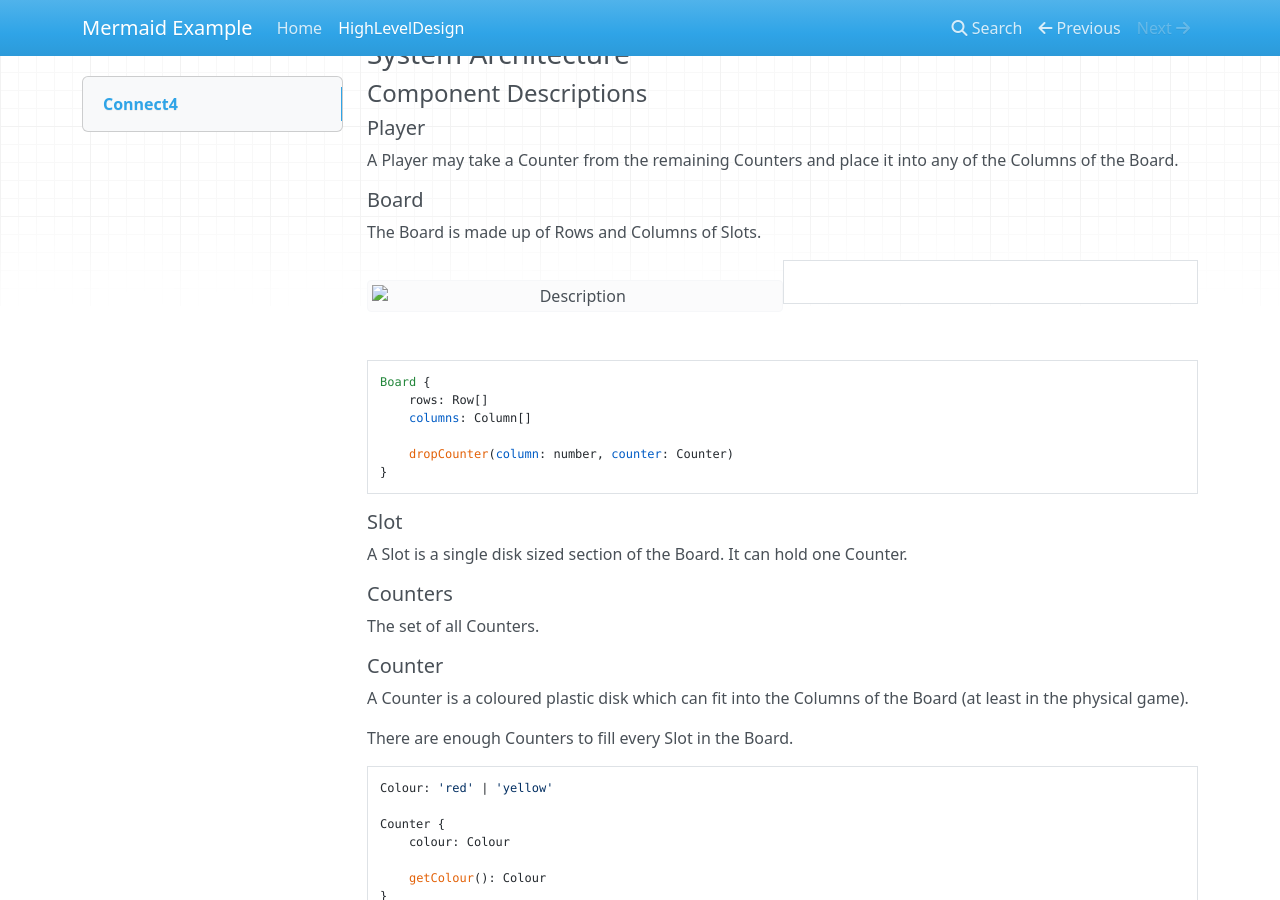
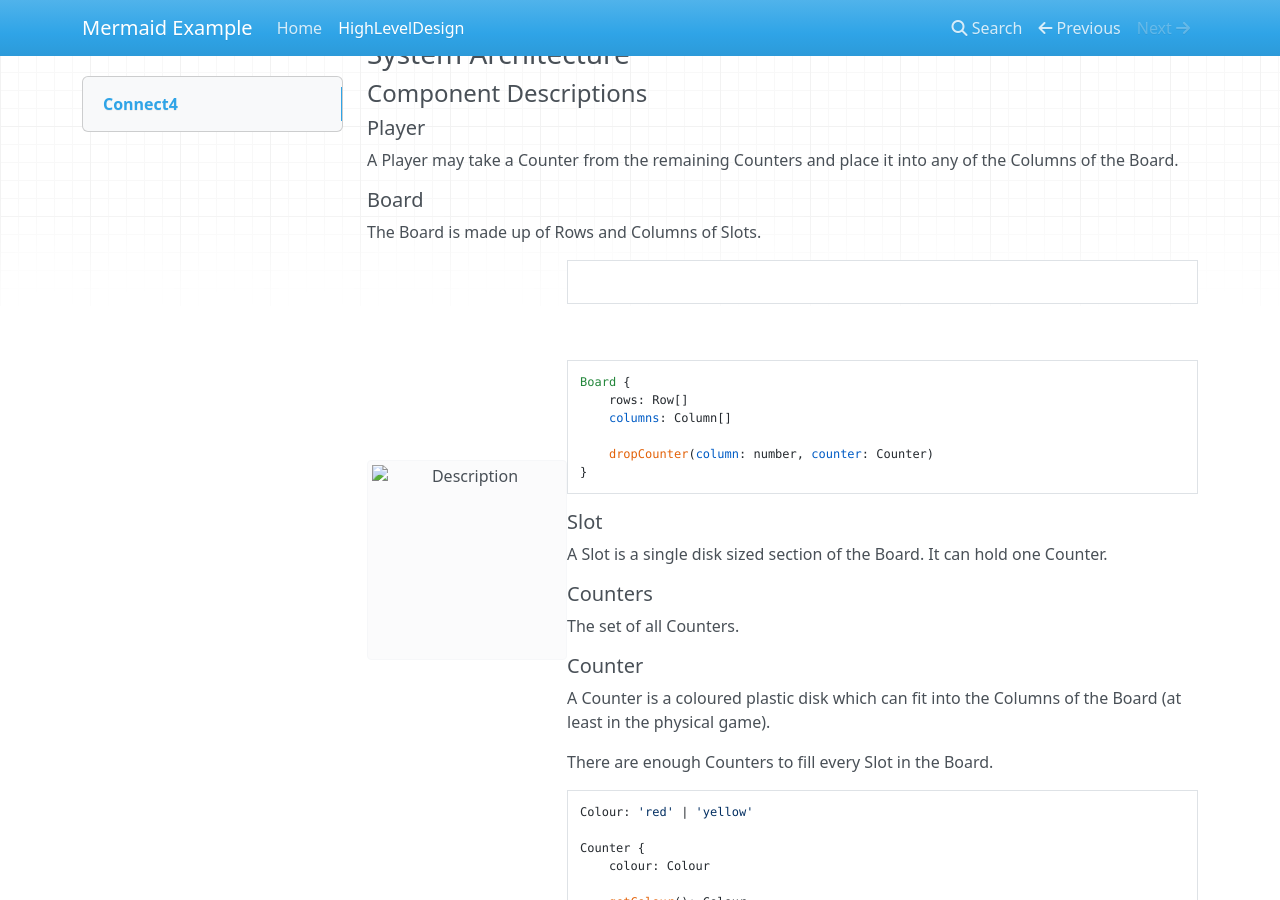
Before and after one commit to jamesw201/Connect4, an MkDocs documentation site: the page built from docs/HighLevelDesign.md, in a window 1280 px wide and 900 px high, scrolled down 1384 px. Built offline with MkDocs 1.6.1, drawn with Linux system fonts in a browser that asks for light colours; nearby versions of some CDN libraries.

Commit message:
chore: smaller board

```diff
--- a/docs/HighLevelDesign.md
+++ b/docs/HighLevelDesign.md
@@ -74,7 +74,7 @@ A Player may take a Counter from the remaining Counters and place it into any of
 #### Board
 The Board is made up of Rows and Columns of Slots.
 <div style="text-align: center;">
-  <img src="connect4_board.svg" alt="Description" style="display: block; margin: 20px auto;" width=50% height=50% align="left">
+  <img src="connect4_board.svg" alt="Description" style="display: block; margin: 200px auto;" width='200px' height='200px' align="left">
 </div>
 <br />
 
```
